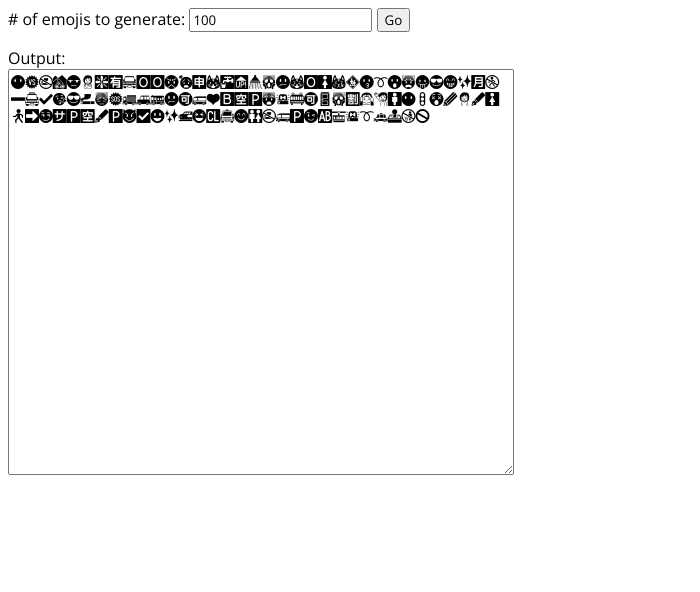
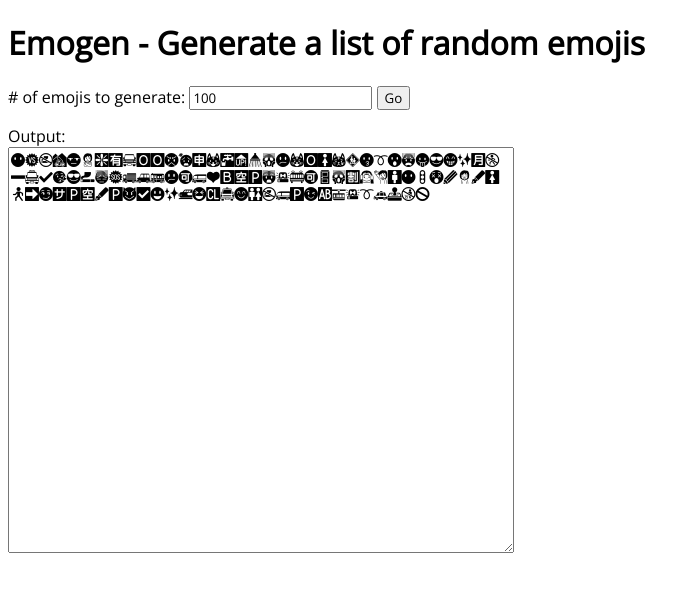
Before and after one commit to dashk/emogen, a plain HTML site: page index.html in a window 1280 px wide. Shown: the whole page, without its empty margins (0-700 px from the left). Drawn offline with nearby package versions, Linux system fonts and the light colour scheme.

Commit message:
Update index.html

```diff
--- a/index.html
+++ b/index.html
@@ -6,6 +6,7 @@
 	<link href="index.css" rel="stylesheet" type="text/css">
 </head>
 <body>
+	<h1>Emogen - Generate a list of random emojis</h1>
 	<form>
 		<label for="count"># of emojis to generate:</label>
 		<input id="count" value="100" />
```
